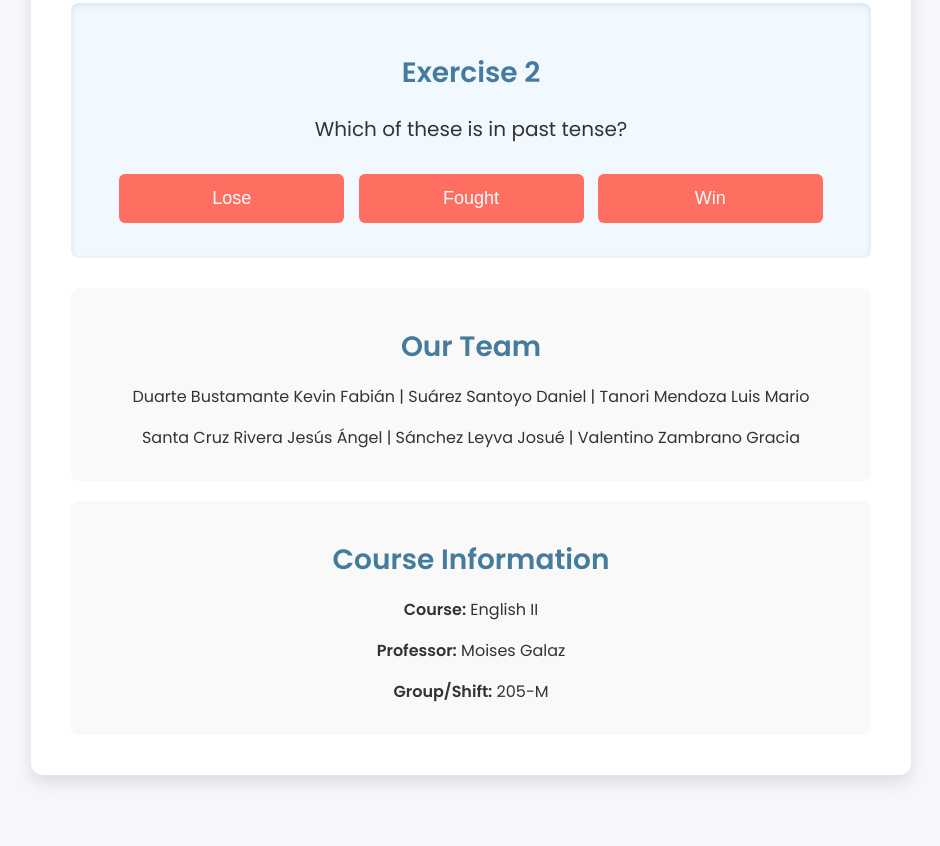
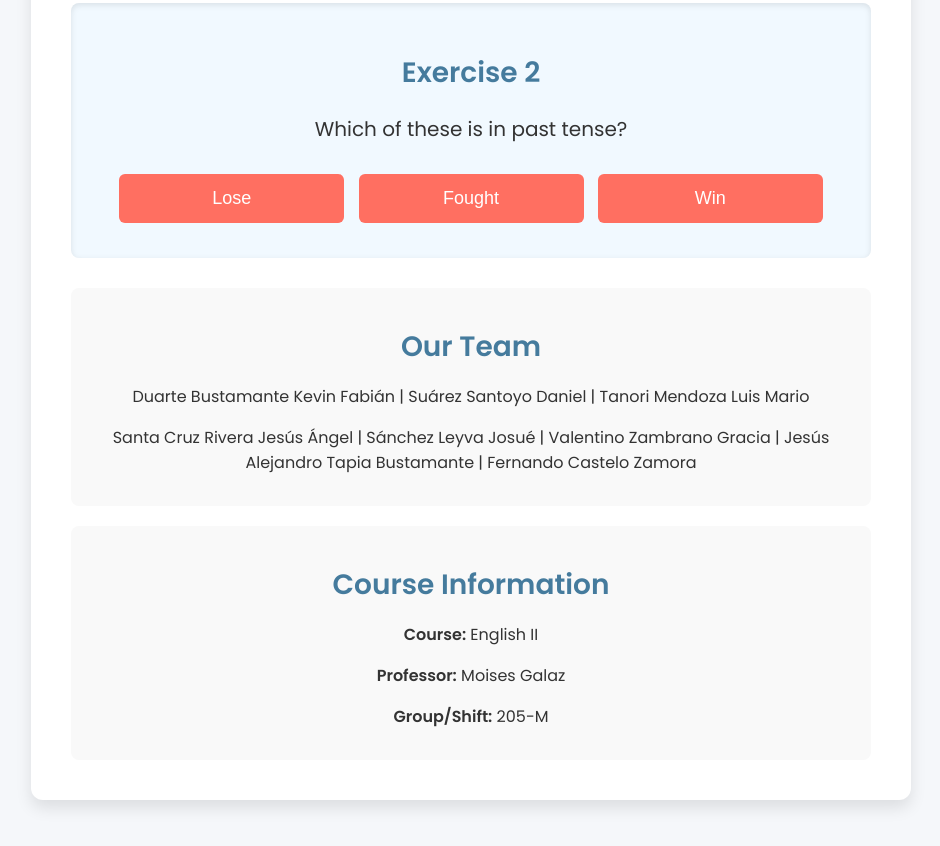
Before and after one commit to kevinfab74/kevinfabian-205m, a plain HTML site: page index.html in a window 1280 px wide. Shown: the part 1284-2130 px from the top of the page, without its empty margins (169-1109 px from the left). Drawn offline with Linux system fonts and the light colour scheme.

Commit message:
Update index.html

```diff
--- a/index.html
+++ b/index.html
@@ -150,7 +150,7 @@
         <div class="team">
             <h2>Our Team</h2>
             <p>Duarte Bustamante Kevin Fabián | Suárez Santoyo Daniel | Tanori Mendoza Luis Mario</p>
-            <p>Santa Cruz Rivera Jesús Ángel | Sánchez Leyva Josué | Valentino Zambrano Gracia</p>
+            <p>Santa Cruz Rivera Jesús Ángel | Sánchez Leyva Josué | Valentino Zambrano Gracia | Jesús Alejandro Tapia Bustamante | Fernando Castelo Zamora</p>
         </div>
 
         <div class="info">
```
